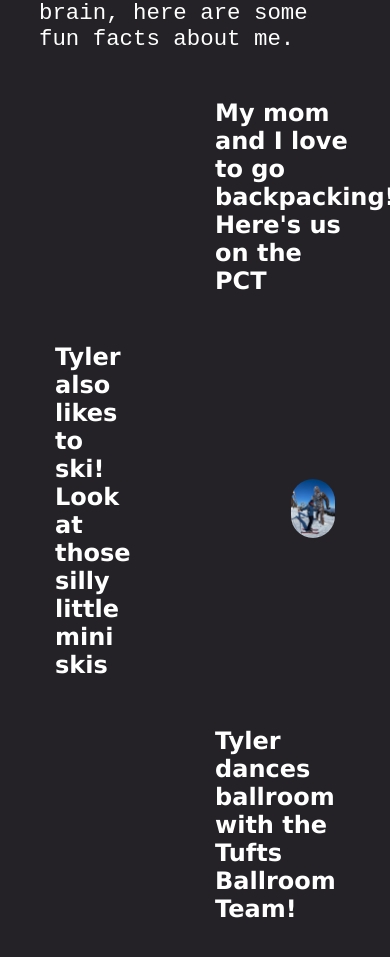
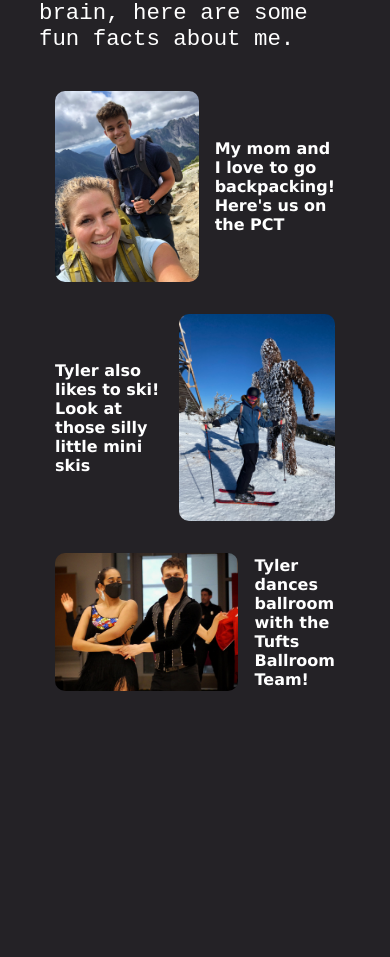
Before and after one commit to thompson-tyler/thompson-tyler.github.io, a React (Create React App) app: page /about in a window 390 px wide. Shown: the part 1400-2357 px from the top of the page. After the commit the page ends 2157 px from the top, so only its background shows below. Built offline with nearby package versions, Linux system fonts and the light colour scheme.

Commit message:
Mobile friendly about page

```diff
--- a/src/components/icon-gallery.tsx
+++ b/src/components/icon-gallery.tsx
@@ -28,9 +28,9 @@ export default function IconGallery(props: IconGalleryProps) {
     <Container>
       {links
         ? icons.map((icon, index) => (
-            <Link to={links[index]}>
+            <a href={links[index]} target="_blank">
               <Entry src={icon} />
-            </Link>
+            </a>
           ))
         : icons.map((icon, index) => <Entry src={icon} />)}
     </Container>
--- a/src/components/side-by-side.tsx
+++ b/src/components/side-by-side.tsx
@@ -13,28 +13,24 @@ export default function SideBySide(props: SideBySideProps) {
   const Container = styled.div`
     display: flex;
     flex-direction: row;
-    gap: 10rem;
+    gap: 1rem;
     justify-content: space-between;
     align-items: center;
     width: 100%;
-    padding: 0 1rem;
-
-    img {
-      border-radius: 30px;
-    }
+    padding: 1rem;
   `;
 
-  const Left = styled.div`
-    width: ${leftWidth ? leftWidth : 50}%;
-  `;
-  const Right = styled.div`
-    width: ${rightWidth ? rightWidth : 50}%;
+  const Side = styled.div`
+    display: flex;
+    flex-direction: column;
+    align-items: center;
+    height: 100%;
   `;
 
   return (
     <Container>
-      <Left>{left}</Left>
-      <Right>{right}</Right>
+      <Side>{left}</Side>
+      <Side>{right}</Side>
     </Container>
   );
 }
--- a/src/routes/about.tsx
+++ b/src/routes/about.tsx
@@ -3,10 +3,23 @@ import PCTWithNicole from "../static/pct-with-nicole.png";
 import Skiing from "../static/skiing.png";
 import Dancing from "../static/dancing.jpg";
 import styled from "styled-components";
+import { colors, fonts } from "../css-vars";
 
 const Image = styled.img`
-  width: 100%;
-  height: auto;
+  max-width: 100%;
+  max-height: 100%;
+  border-radius: 10px;
+`;
+
+const ImageText = styled.div`
+  font-size: 1.5rem;
+  font-weight: bold;
+  font-family: ${fonts.titleFont};
+  color: ${colors.textColor};
+
+  @media (max-width: 600px) {
+    font-size: 1rem;
+  }
 `;
 
 export default function About() {
@@ -37,18 +50,26 @@ export default function About() {
       <SideBySide
         left={<Image src={PCTWithNicole} />}
         right={
-          <h3>My mom and I love to go backpacking! Here's us on the PCT</h3>
+          <ImageText>
+            My mom and I love to go backpacking! Here's us on the PCT
+          </ImageText>
         }
       />
       <SideBySide
         left={
-          <h3>Tyler also likes to ski! Look at those silly little mini skis</h3>
+          <ImageText>
+            Tyler also likes to ski! Look at those silly little mini skis
+          </ImageText>
         }
         right={<Image src={Skiing} />}
       />
       <SideBySide
         left={<Image src={Dancing} />}
-        right={<h3>Tyler dances ballroom with the Tufts Ballroom Team!</h3>}
+        right={
+          <ImageText>
+            Tyler dances ballroom with the Tufts Ballroom Team!
+          </ImageText>
+        }
       />
     </section>
   );
--- a/src/routes/projects.tsx
+++ b/src/routes/projects.tsx
@@ -3,7 +3,7 @@ import SwarmImg from "../static/projects/swarms/swarm.webp";
 import UGLASnip from "../static/projects/ugla/ugla-snip.png";
 import AnimalAidHome from "../static/projects/animal-aid/home.png";
 import TupitImage from "../static/projects/tupit/public-site.jpg";
-import WicImage from "../static/projects/wic/logo.png";
+import WicImage from "../static/projects/wic/logo.jpeg";
 import ActonLogo from "../static/volunteering/acton-logo.jpg";
 import ClassLogo from "../static/volunteering/3d-class-flier.png";
 
--- a/src/routes/projects/animal-aid.tsx
+++ b/src/routes/projects/animal-aid.tsx
@@ -1,5 +1,4 @@
 import Gallery from "../../components/gallery";
-import IconLink from "../../components/icon-link";
 import HomeImage from "../../static/projects/animal-aid/home.png";
 import NewDogImage from "../../static/projects/animal-aid/new-dog.png";
 import ScheduleImage from "../../static/projects/animal-aid/schedule.png";
@@ -14,6 +13,7 @@ import DjangoImage from "../../static/icons/django.png";
 import PostgresImage from "../../static/icons/postgresql.png";
 import AWSImage from "../../static/icons/aws.jpg";
 import HerokuImage from "../../static/icons/heroku.png";
+import GithubLogo from "../../static/icons/github.png";
 
 export const AnimalAidProject = (
   <section>
@@ -74,9 +74,12 @@ export const AnimalAidProject = (
       user authentication system and SendGrid.
     </p>
     <h2>Visit</h2>
-    <IconLink
-      icon={AnimalAidLogo}
-      link="https://animalaidtufts.herokuapp.com/"
+    <IconGallery
+      icons={[AnimalAidLogo, GithubLogo]}
+      links={[
+        "https://animalaidtufts.herokuapp.com/",
+        "https://github.com/JumboCode/Animal-Aid",
+      ]}
     />
     <h2>Technologies</h2>
     <IconGallery
--- a/src/routes/projects/tupit.tsx
+++ b/src/routes/projects/tupit.tsx
@@ -68,7 +68,14 @@ export const TupitProject = (
       site to best meet their needs.
     </p>
     <h2>Visit</h2>
-    <IconLink icon={LogoImage} link="http://sites.tufts.edu/tupit/" />
+    <IconGallery
+      icons={[LogoImage, GithubIcon]}
+      links={[
+        "https://sites.tufts.edu/tupit/",
+        "https://github.com/JumboCode/TUPIT",
+      ]}
+    />
+    {/* <IconLink icon={LogoImage} link="http://sites.tufts.edu/tupit/" /> */}
     <h2>Technologies</h2>
     <IconGallery
       icons={[
--- a/src/routes/projects/wic.tsx
+++ b/src/routes/projects/wic.tsx
@@ -1,5 +1,5 @@
 import IconLink from "../../components/icon-link";
-import LogoImage from "../../static/projects/wic/logo.png";
+import LogoImage from "../../static/projects/wic/logo.jpeg";
 import FigmaIcon from "../../static/icons/figma.png";
 import ReactIcon from "../../static/icons/react.png";
 import TypescriptIcon from "../../static/icons/typescript.png";
```
Also changed, not shown: src/static/projects/wic/logo.jpeg (added), src/static/projects/wic/logo.png (deleted).
